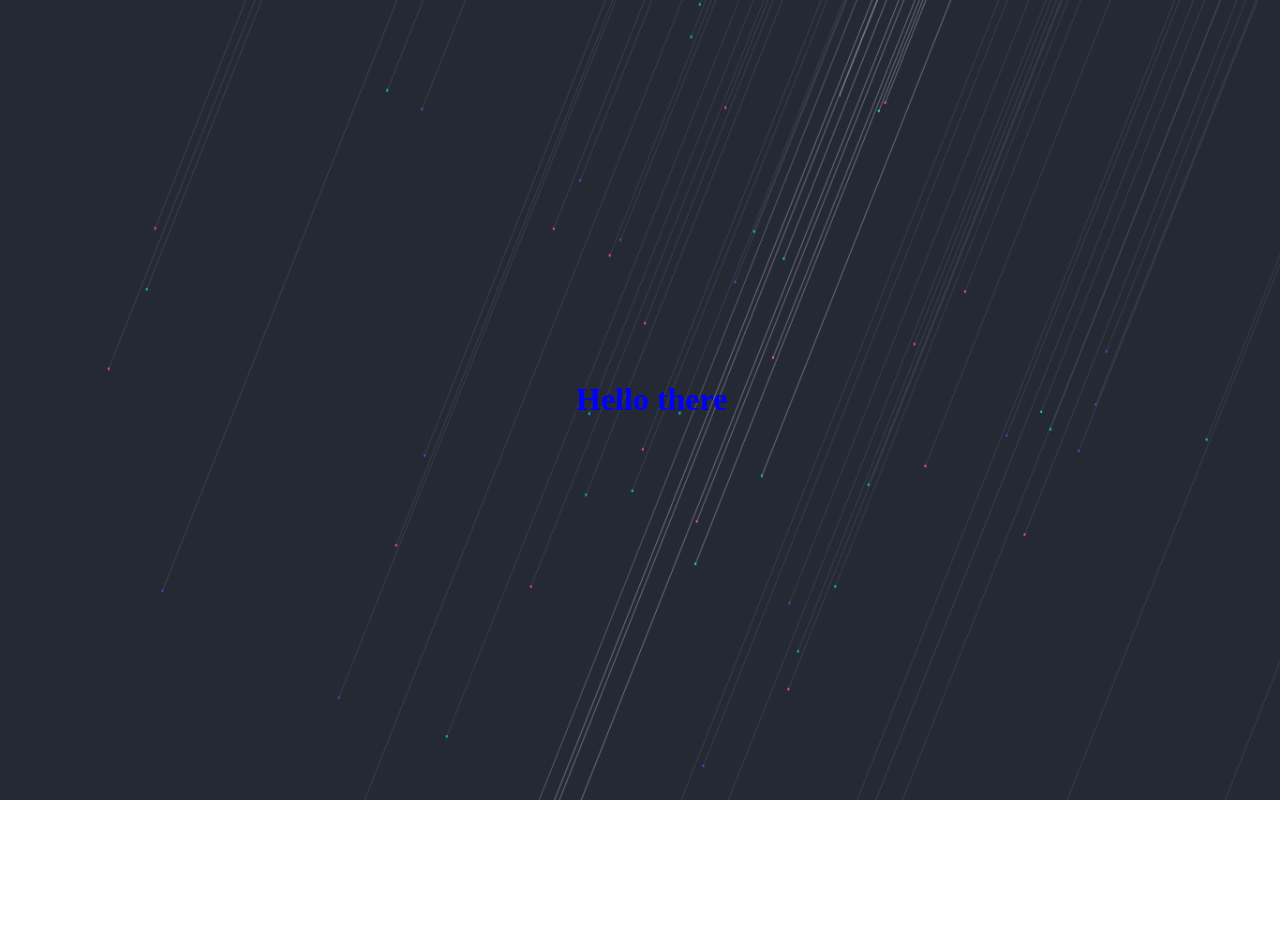
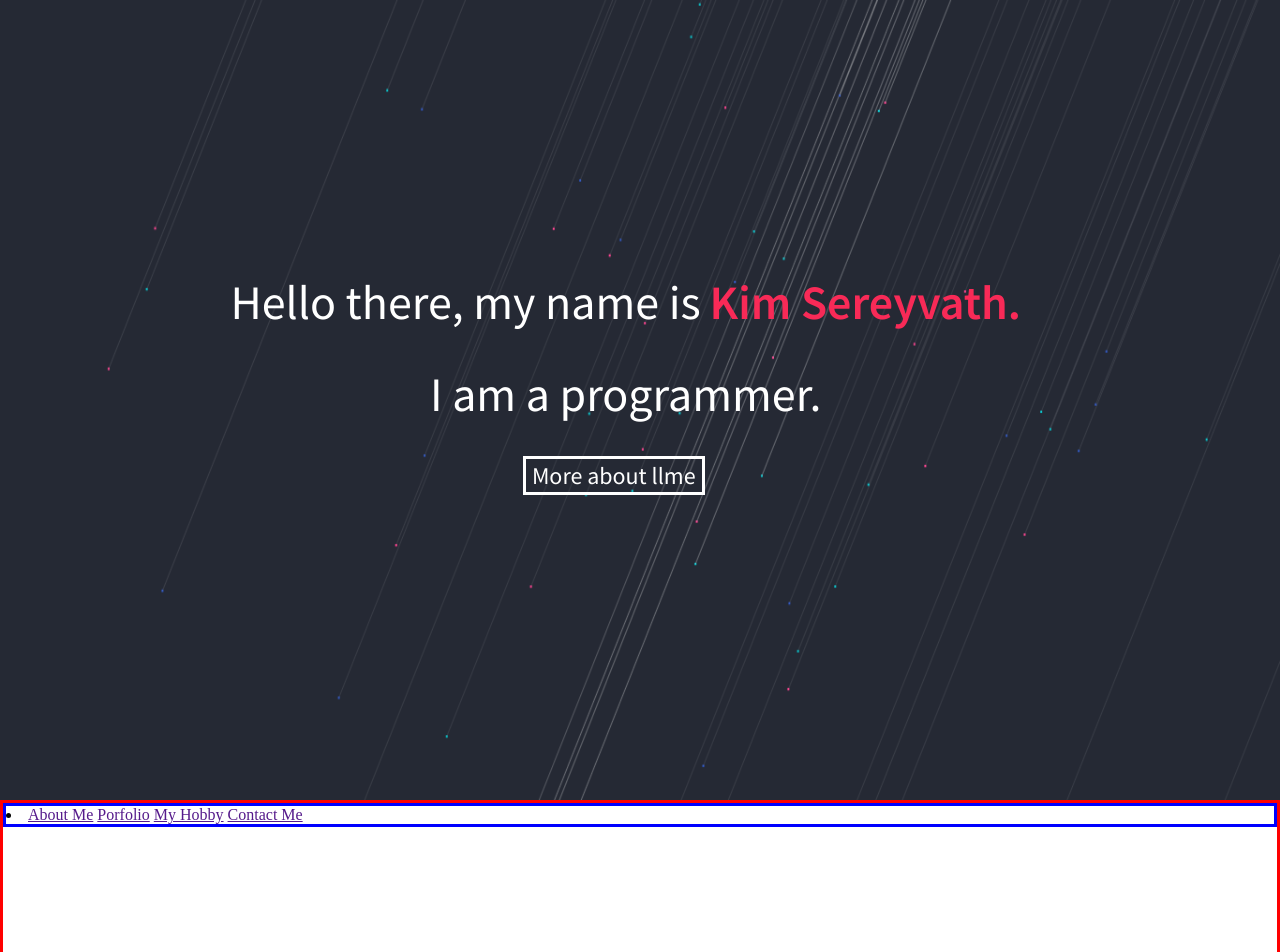
Before and after one commit to kimsereyvath/profile-page, a plain HTML site: page index.html in a window 1280 px wide. Shown: the top 952 px of the page. Before the commit the page ends 804 px from the top, so only its background shows below. Drawn offline with Linux system fonts and the light colour scheme; a web font is replaced by a local one.

```diff
--- a/css/style.css
+++ b/css/style.css
@@ -1,13 +1,14 @@
 body{
     margin: 0;
-    height: 100%;
     width: 100%;
+    overflow: auto;
+    box-sizing: border-box;
 }
 
 header {
-    width: 100vw;
+    width: 100%;
     height: 100vh;
-
+    box-sizing: border-box;
 }
 
 header > img{
@@ -15,9 +16,73 @@ header > img{
     height: 100%;
 }
 
-header > h1{
-    color: blue;
-    position: fixed;
-    top: 45vh;
-    left: 45vw;
+body > header > div{
+    position: absolute;
+    display: flex;
+    flex-direction: column;
+    top: 30vh;
+    left: 18vw;
+    font-family: 'Source Sans Pro', sans-serif;
 }
+
+body > header > div > div{
+    display: flex;
+    flex-direction: row;
+
+}
+
+.upper-hero{
+
+    color: white;
+    font-weight: 400;
+    font-size: 3em;
+
+}
+
+.name{
+
+    color: rgb(248, 42, 87);
+    font-weight: 600;
+    font-size: 3em;
+
+    padding-left: 0.7vw;
+}
+
+.lower-hero{
+
+    color: white;
+    font-weight: 400;
+    font-size: 3em;
+
+    margin-top: 0;
+    text-align: center;
+}
+
+.more-about-me{
+    border-collapse: collapse;
+    background-color: transparent;
+    font-size: 1.5em;
+    color: white;
+    font-family: 'Source Sans Pro', sans-serif;
+    width: fit-content;
+    border: solid white;
+    margin-left: 37%;
+}
+
+.more-about-me:hover{
+    border-color:rgb(82, 200, 255);
+    background-color: rgb(82, 200, 255);
+}
+
+main{
+    height: 150vh;
+    width: 100%;
+    border: solid red;
+    box-sizing: border-box;
+}
+
+nav{
+    width: 100%;
+    border: solid blue;
+    box-sizing: border-box;
+}
--- a/index.html
+++ b/index.html
@@ -6,15 +6,29 @@
     <meta name="viewport" content="width=device-width, initial-scale=1.0">
     <title>Document</title>
     <link rel="stylesheet" href="css/style.css">
+    <link href="https://fonts.googleapis.com/css2?family=Open+Sans:ital,wght@0,300;0,400;0,500;0,600;0,700;1,300;1,400;1,500;1,600;1,700&family=Qahiri&family=Roboto:wght@100;300;400;500;700;900&family=Source+Sans+Pro:ital,wght@0,300;0,400;0,600;0,700;1,300;1,400;1,600;1,700&display=swap" rel="stylesheet">
 </head>
 <body>
     <header>
         <img src="image/hero.png" alt="">
-        <h1>Hello there</h1>
+        <div>
+            <div>
+                <h1 class="upper-hero">Hello there, my name is </h1>
+                <h1 class="name">Kim Sereyvath.</h1>
+            </div>
+            <h1 class="lower-hero">I am a programmer.</h1>
+            <button class="more-about-me" onclick="">More about llme</button>
+        </div>
     </header>
     <main>
-        <section></section>
-        <section></section>
+        <nav>
+            <li>
+                <a href="">About Me</a>
+                <a href="">Porfolio</a>
+                <a href="">My Hobby</a>
+                <a href="">Contact Me</a>
+            </li>
+        </nav>
     </main>
     <footer>
         <div></div>
```
Also changed, not shown: temp.html (added, +8 -0 lines).
